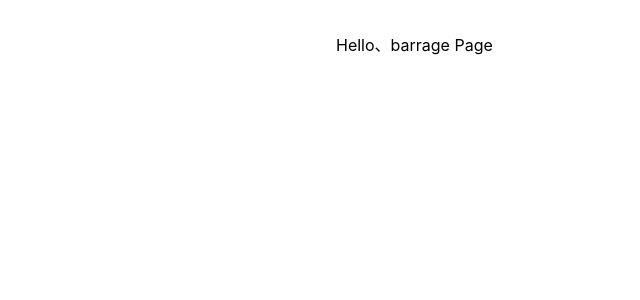
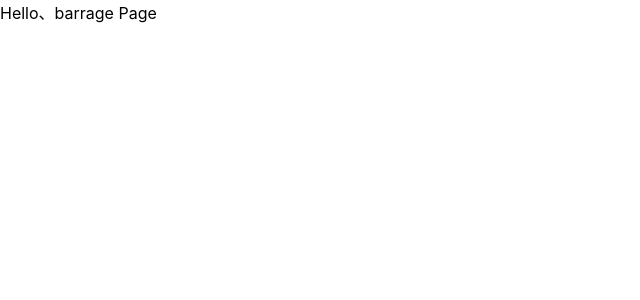
Before and after one commit to Jealh-h/desktop-barrage, a React (Vite) app: page /barrage in a window 1280 px wide. Shown: the top 300 px of the page, without its empty margins (0-640 px from the left). Built offline with nearby package versions, Linux system fonts and the light colour scheme.

Commit message:
chore: test animation

```diff
--- a/src/index.css
+++ b/src/index.css
@@ -1,7 +1,5 @@
 body {
-  font-family: -apple-system, BlinkMacSystemFont, 'Segoe UI', Roboto, Helvetica,
+  font-family: -apple-system, BlinkMacSystemFont, "Segoe UI", Roboto, Helvetica,
     Arial, sans-serif;
-  margin: auto;
-  max-width: 38rem;
-  padding: 2rem;
+  margin: 0;
 }
--- a/src/pages/barrage/index.module.css
+++ b/src/pages/barrage/index.module.css
@@ -0,0 +1,31 @@
+.danmuWrapper {
+  width: 100vw;
+  height: 100vh;
+  overflow: hidden;
+  position: relative;
+}
+
+.danmuItem {
+  display: flex;
+  position: absolute;
+  left: 100%;
+  color: #000;
+}
+
+/* 弹幕动画 */
+.danmuItemAnimation {
+  animation-name: fade-in;
+  animation-duration: 10s;
+  animation-fill-mode: forwards;
+  animation-timing-function: linear;
+}
+
+@keyframes fade-in {
+  0% {
+    left: 100%;
+  }
+
+  100% {
+    left: 0%;
+  }
+}
--- a/src/pages/barrage/index.tsx
+++ b/src/pages/barrage/index.tsx
@@ -26,13 +26,15 @@ export const Barrage = () => {
   }, []);
 
   return (
-    <div>
+    <div className={styles.danmuWrapper}>
       Hello、barrage Page
-      <ul>
-        {timeStringArray.map((s) => {
-          return <li>{s}</li>;
-        })}
-      </ul>
+      {timeStringArray.map((s) => {
+        return (
+          <div className={`${styles.danmuItem} ${styles.danmuItemAnimation}`}>
+            {s}
+          </div>
+        );
+      })}
     </div>
   );
 };
--- a/src/pages/main/index.module.css
+++ b/src/pages/main/index.module.css
@@ -1,6 +1,7 @@
 .title {
   color: #333;
   font-size: 24px;
+  padding: 2rem;
 }
 
 .compactWrapper {
```
